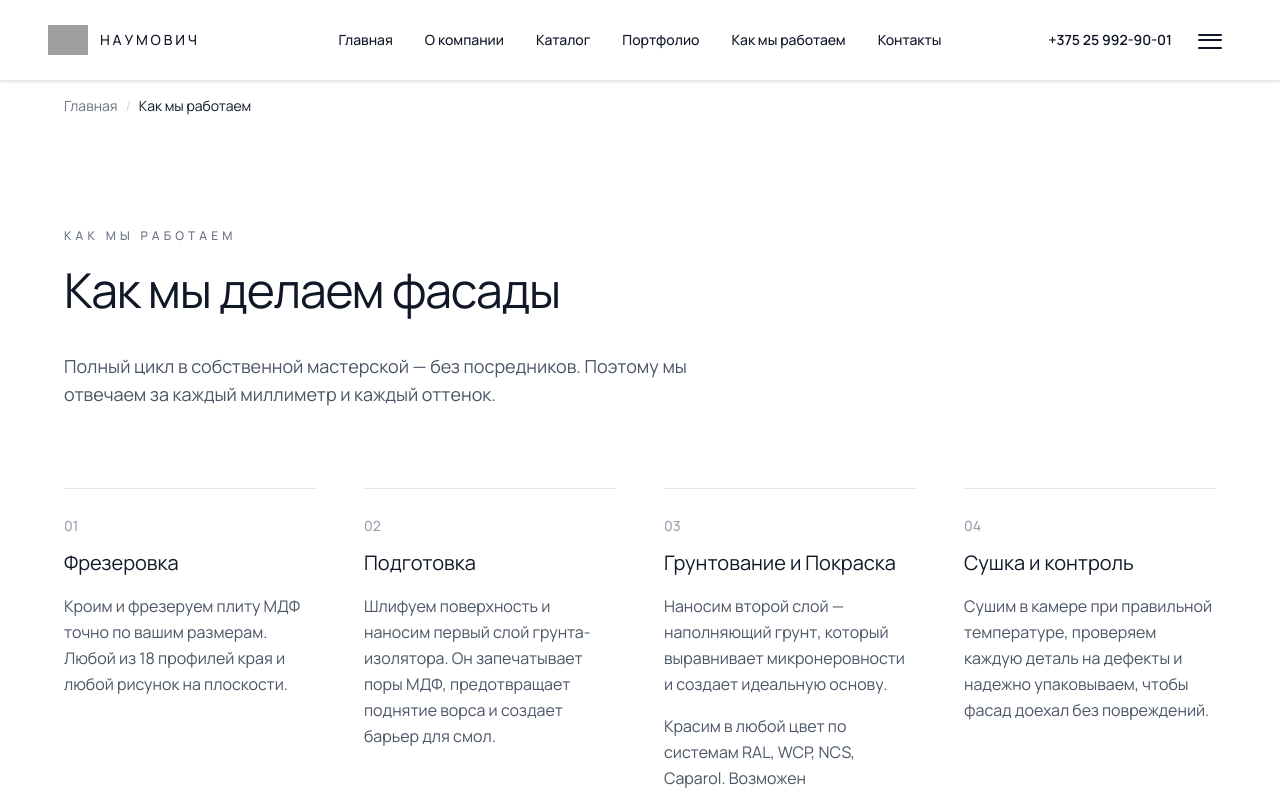
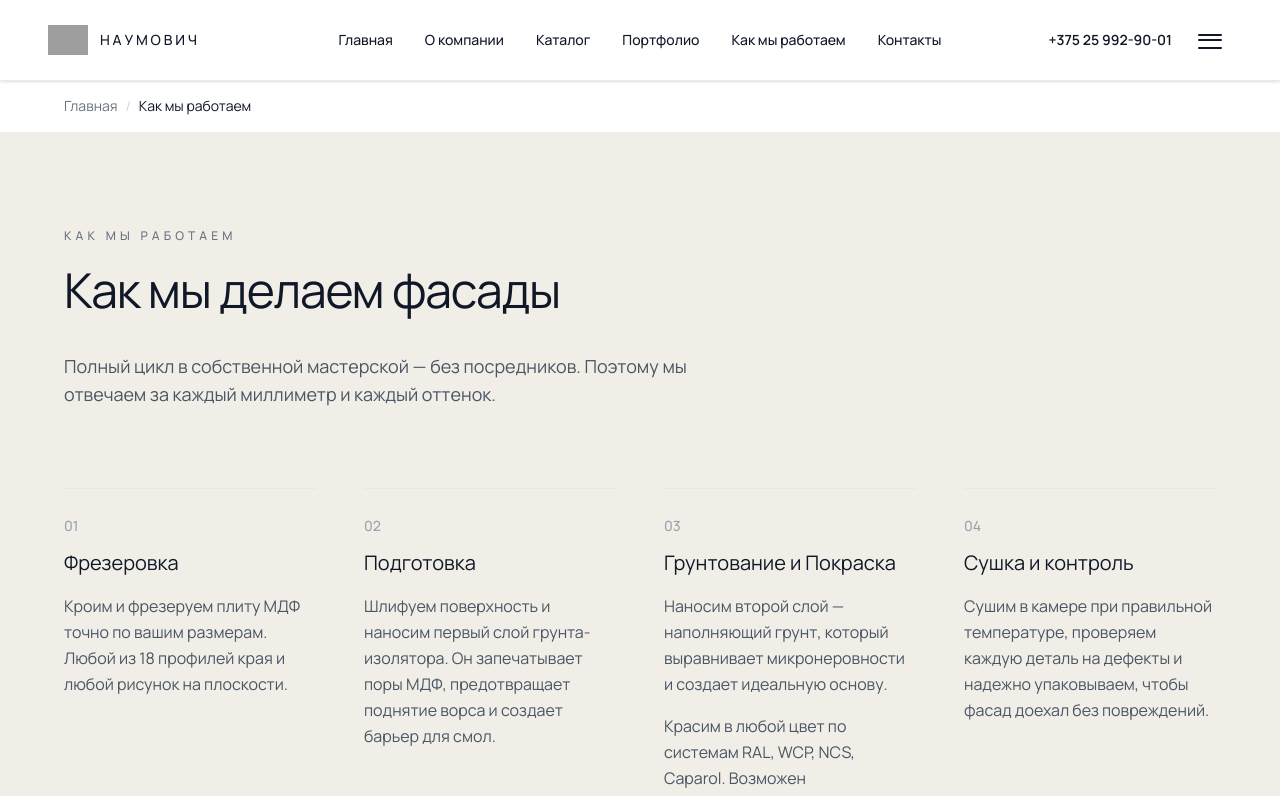
Before and after one commit to IljaBelousow/naumovich-site, a Next.js app: page /production in a window 1280 px wide. Shown: the top 796 px of the page. Built offline with nearby package versions, Linux system fonts and the light colour scheme; grey boxes are pictures that could not be loaded.

Commit message:
Replace pure white surfaces with warm milk background

```diff
--- a/src/app/production/page.tsx
+++ b/src/app/production/page.tsx
@@ -41,7 +41,7 @@ const steps = [
 
 export default function ProductionPage() {
   return (
-    <main className="w-full bg-white">
+    <main className="w-full bg-[#F1EEE7]">
       <div className="w-full px-5 py-16 sm:px-8 sm:py-24 lg:px-12 xl:px-16">
         <p className="text-xs font-medium uppercase tracking-[0.35em] text-gray-500">
           Как мы работаем
```
